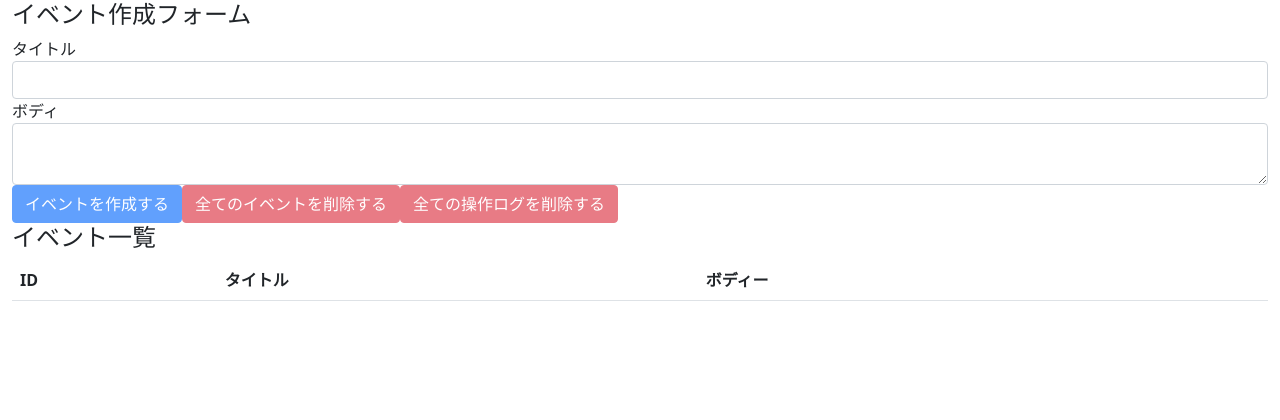
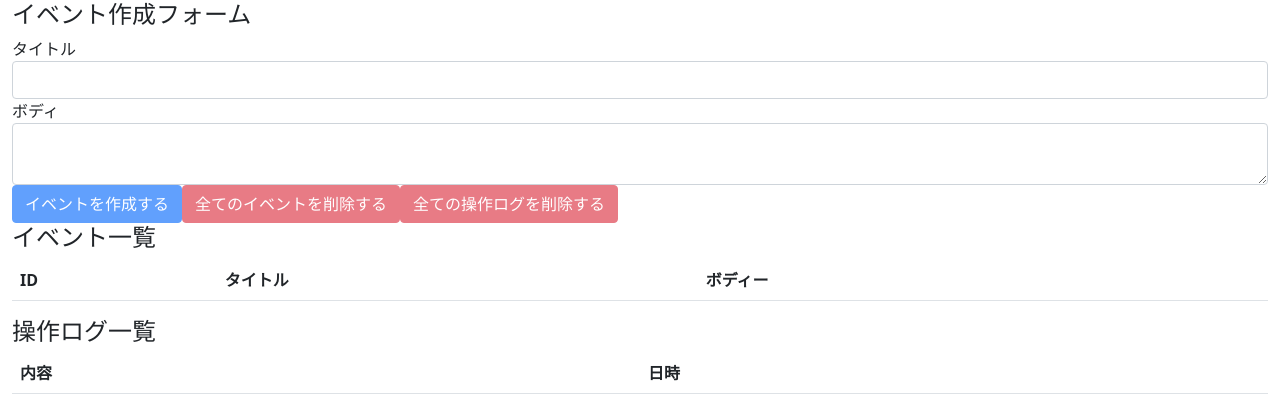
Before and after one commit to hossy-material/hooks-redux, a React (Create React App) app: page / in a window 1280 px wide. Shown: the top 420 px of the page. Built offline with nearby package versions, Linux system fonts and the light colour scheme.

Commit message:
add all operation log

```diff
--- a/src/components/App.tsx
+++ b/src/components/App.tsx
@@ -3,6 +3,7 @@
 
 import { EventForm } from './EventForm';
 import { Events } from './Events';
+import { OperationLogs } from './OperationLogs';
 import reducer from '../reducers';
 import { AppStateType, SetAppContextProvider } from '../contexts/AppContext';
 
@@ -18,6 +19,7 @@
       <div className="container-fluid">
         <EventForm />
         <Events />
+        <OperationLogs />
       </div>
     </SetAppContextProvider>
   );
--- /dev/null
+++ b/src/components/OperationLog.tsx
@@ -0,0 +1,16 @@
+import React from 'react';
+
+import { OperationLogType } from '../reducers/operationLogs';
+
+interface OwnProps {
+  operationLog: OperationLogType;
+}
+
+export const OperationLog: React.VFC<OwnProps> = ({ operationLog }) => {
+  return (
+    <tr>
+      <td>{operationLog.description}</td>
+      <td>{operationLog.operatedAt}</td>
+    </tr>
+  );
+};
--- /dev/null
+++ b/src/components/OperationLogs.tsx
@@ -0,0 +1,24 @@
+import { OperationLog } from './OperationLog';
+import { useAppContext } from '../contexts/AppContext';
+
+export const OperationLogs = () => {
+  const { state } = useAppContext();
+  return (
+    <>
+      <h4>操作ログ一覧</h4>
+      <table className="table table-hover">
+        <thead>
+          <tr>
+            <th>内容</th>
+            <th>日時</th>
+          </tr>
+        </thead>
+        <tbody>
+          {state.operationLogs.map((operationLog, index) => (
+            <OperationLog key={index} operationLog={operationLog} />
+          ))}
+        </tbody>
+      </table>
+    </>
+  );
+};
```
